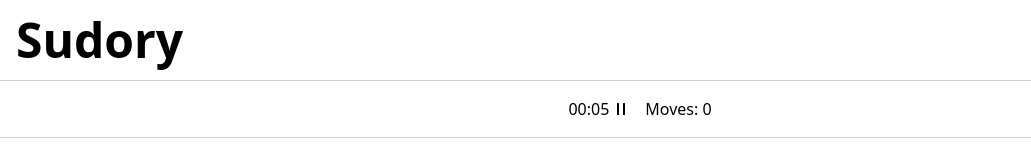
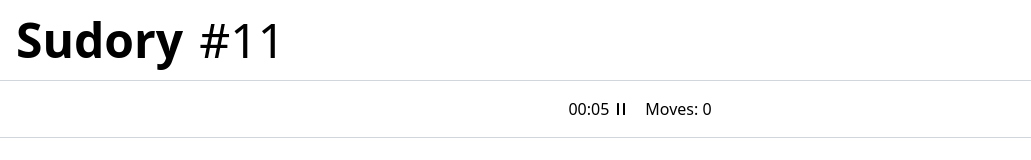
Before and after one commit to Ryan-Vakhshoori/sudory, a Next.js app: page / in a window 1280 px wide. Shown: the top 160 px of the page, without its empty margins (0-1031 px from the left). Built offline with nearby package versions, Linux system fonts and the light colour scheme.

Commit message:
Add puzzle number

```diff
--- a/src/app/components/Grid.tsx
+++ b/src/app/components/Grid.tsx
@@ -14,6 +14,7 @@ export default function Grid({
   time,
   moves,
   isPuzzleComplete, // Added isPuzzleComplete prop
+  onPuzzleLoad, // Added onPuzzleLoad prop
 }: {
   isRunning: boolean;
   onResume: () => void;
@@ -22,6 +23,7 @@ export default function Grid({
   time: number;
   moves: number;
   isPuzzleComplete: boolean; // Added isPuzzleComplete prop
+  onPuzzleLoad: (index: number) => void; // Added onPuzzleLoad prop
 }) {
   const [sudokuBoard, setSudokuBoard] = useState<number[][]>([]);
   const [initialHiddenCells, setInitialHiddenCells] = useState<Set<string>>(new Set());
@@ -30,9 +32,10 @@ export default function Grid({
   useEffect(() => {
     // Load the puzzle and solution from the CSV file
     const loadPuzzle = async () => {
-      const { board, hiddenCells } = await loadPuzzleFromCSV("/filteredSudokuPuzzles.csv", "2025-04-20");
+      const { board, hiddenCells, puzzleIndex } = await loadPuzzleFromCSV("/filteredSudokuPuzzles.csv", "2025-04-20");
       setSudokuBoard(board);
       setInitialHiddenCells(hiddenCells);
+      onPuzzleLoad(puzzleIndex); // Call the callback with the puzzle index
     };
 
     loadPuzzle();
--- a/src/app/page.tsx
+++ b/src/app/page.tsx
@@ -10,11 +10,15 @@ export default function Home() {
   const [moveCount, setMoveCount] = useState(0);
   const [time, setTime] = useState(0);
   const [isPuzzleComplete, setIsPuzzleComplete] = useState(false);
+  const [puzzleIndex, setPuzzleIndex] = useState(0); // Added puzzleIndex state
 
   return (
     <div className="flex flex-col items-center">
-      <div className="w-screen p-1 sm:p-2 md:p-4">
+      <div className="flex flex-row w-screen justify-start p-1 sm:p-2 md:p-4 space-x-1 sm:space-x-2 md:space-x-4">
         <p className="text-3xl sm:text-4xl md:text-5xl font-bold">Sudory</p>
+        {puzzleIndex !== 0 && (
+          <p className="text-3xl sm:text-4xl md:text-5xl">#{puzzleIndex}</p>
+        )}
       </div>
       {/* Stopwatch positioned above the grid */}
       <div className="flex w-screen justify-center space-x-4 p-1 sm:p-2 md:p-4 border-t border-b border-gray-300">
@@ -40,6 +44,7 @@ export default function Home() {
           time={time}
           moves={moveCount}
           isPuzzleComplete={isPuzzleComplete} // Pass isPuzzleComplete to Grid
+          onPuzzleLoad={(index: number) => setPuzzleIndex(index)} // Pass callback to Grid
         />
       </div>
     </div>
--- a/src/app/utils/loadPuzzleFromCSV.ts
+++ b/src/app/utils/loadPuzzleFromCSV.ts
@@ -11,7 +11,6 @@ export async function loadPuzzleFromCSV(filePath: string, startDate: string) {
 
   // Use the daysSinceStart to select a puzzle
   const puzzleIndex = daysSinceStart % dataRows.length; // Wrap around if needed
-  console.log("Puzzle Index:", puzzleIndex); // Debugging line
   const [, puzzle, solution] = dataRows[puzzleIndex].split(","); // Extract fields
 
   const board: number[][] = [];
@@ -34,5 +33,5 @@ export async function loadPuzzleFromCSV(filePath: string, startDate: string) {
     board.push(rowValues);
   }
 
-  return { board, hiddenCells };
+  return { board, hiddenCells, puzzleIndex };
 }
```
